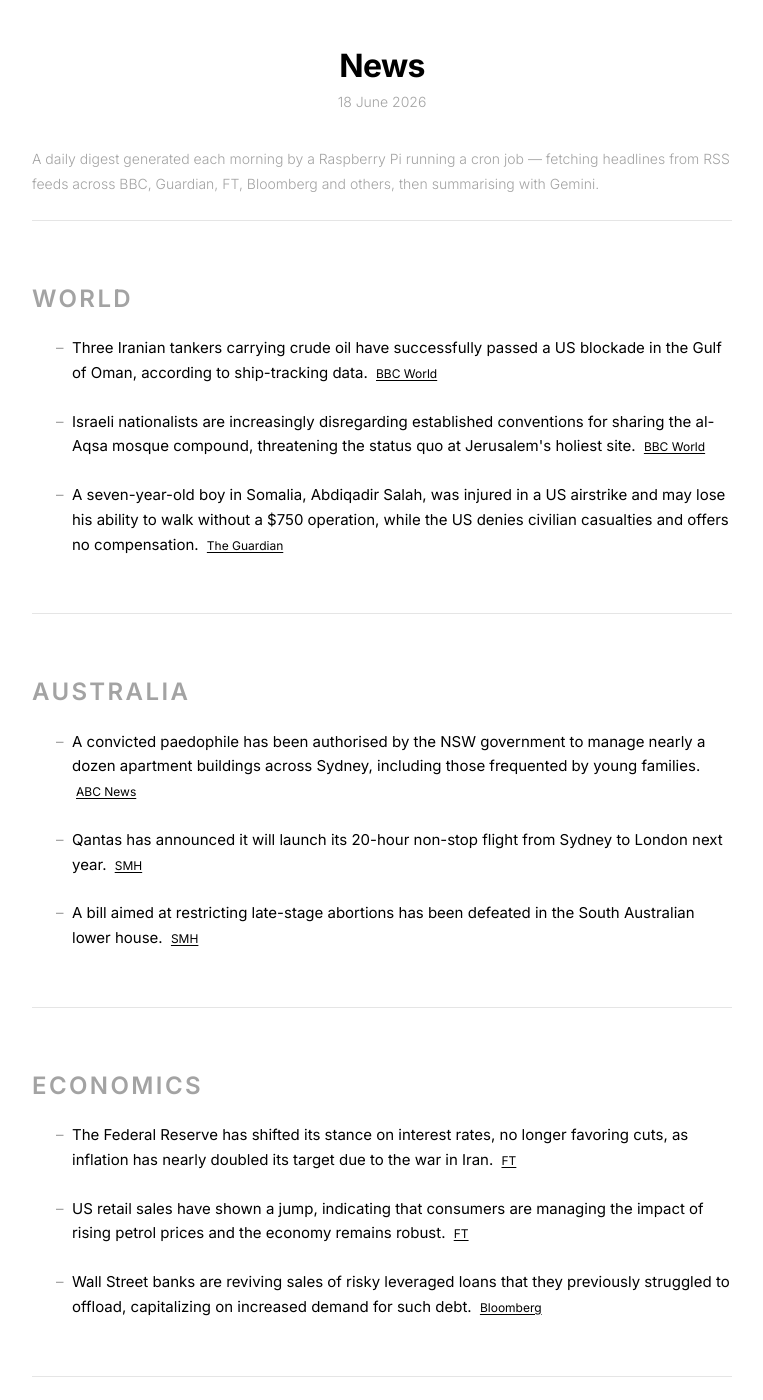
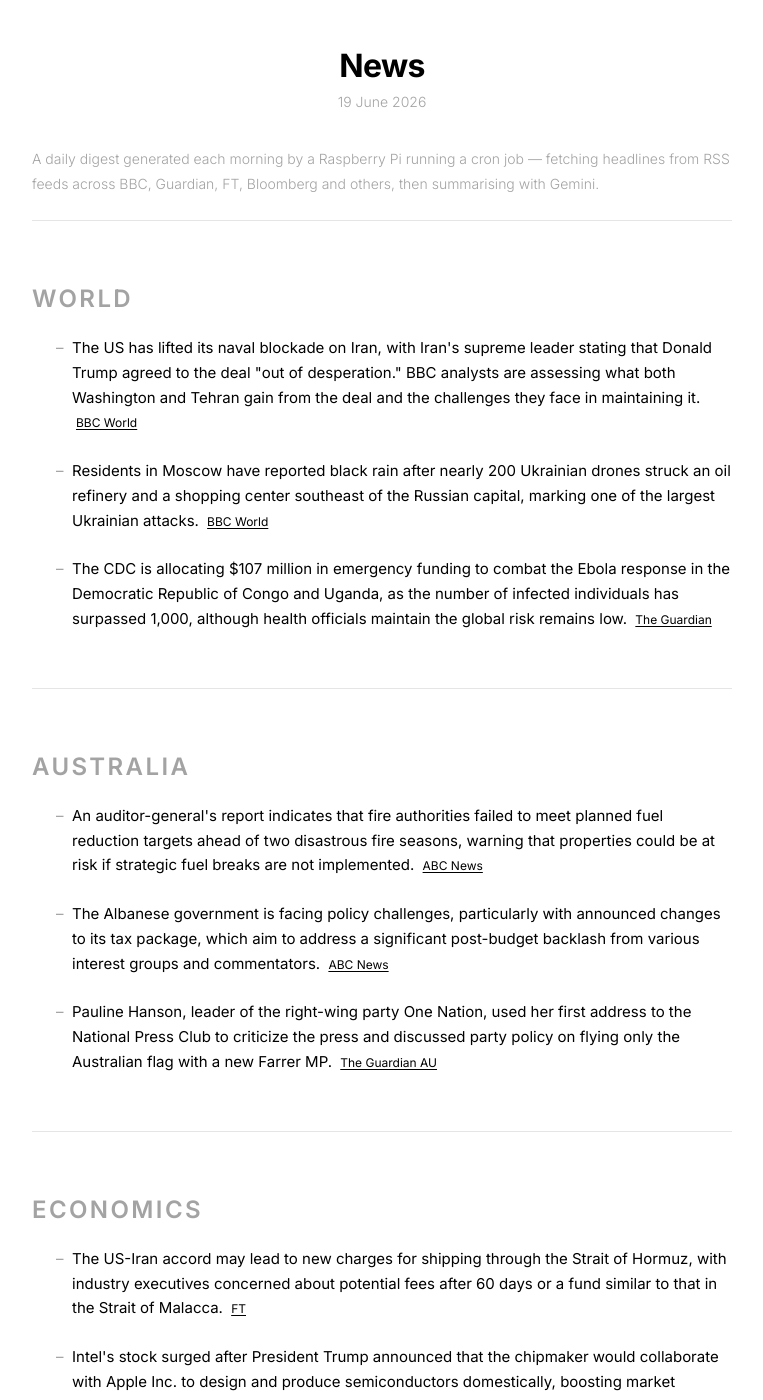
Before and after one commit to s-jac/s-jac.github.io, a Jekyll site: the page built from projects/news.html, in a window 1280 px wide and 1400 px high. Shown: the whole window, without its empty margins (258-1021 px from the left). Built offline with Jekyll 4.4.1, drawn with Linux system fonts in a browser that asks for light colours; some of the changed text lies outside the part shown.

Commit message:
daily news update 19 June 2026

```diff
--- a/_data/news.json
+++ b/_data/news.json
@@ -1,22 +1,22 @@
 {
-  "date": "18 June 2026",
-  "generated_at": "2026-06-17T21:00:31.072240+00:00",
+  "date": "19 June 2026",
+  "generated_at": "2026-06-18T21:00:30.642619+00:00",
   "sections": [
     {
       "heading": "World",
       "bullets": [
         {
-          "text": "Three Iranian tankers carrying crude oil have successfully passed a US blockade in the Gulf of Oman, according to ship-tracking data.",
+          "text": "The US has lifted its naval blockade on Iran, with Iran's supreme leader stating that Donald Trump agreed to the deal \"out of desperation.\" BBC analysts are assessing what both Washington and Tehran gain from the deal and the challenges they face in maintaining it.",
           "source": "BBC World",
           "url": "https://www.bbc.com/news/world"
         },
         {
-          "text": "Israeli nationalists are increasingly disregarding established conventions for sharing the al-Aqsa mosque compound, threatening the status quo at Jerusalem's holiest site.",
+          "text": "Residents in Moscow have reported black rain after nearly 200 Ukrainian drones struck an oil refinery and a shopping center southeast of the Russian capital, marking one of the largest Ukrainian attacks.",
           "source": "BBC World",
           "url": "https://www.bbc.com/news/world"
         },
         {
-          "text": "A seven-year-old boy in Somalia, Abdiqadir Salah, was injured in a US airstrike and may lose his ability to walk without a $750 operation, while the US denies civilian casualties and offers no compensation.",
+          "text": "The CDC is allocating $107 million in emergency funding to combat the Ebola response in the Democratic Republic of Congo and Uganda, as the number of infected individuals has surpassed 1,000, although health officials maintain the global risk remains low.",
           "source": "The Guardian",
           "url": "https://www.theguardian.com"
         }
@@ -26,19 +26,19 @@
       "heading": "Australia",
       "bullets": [
         {
-          "text": "A convicted paedophile has been authorised by the NSW government to manage nearly a dozen apartment buildings across Sydney, including those frequented by young families.",
+          "text": "An auditor-general's report indicates that fire authorities failed to meet planned fuel reduction targets ahead of two disastrous fire seasons, warning that properties could be at risk if strategic fuel breaks are not implemented.",
           "source": "ABC News",
           "url": "https://www.abc.net.au/news"
         },
         {
-          "text": "Qantas has announced it will launch its 20-hour non-stop flight from Sydney to London next year.",
-          "source": "SMH",
-          "url": "https://www.smh.com.au"
+          "text": "The Albanese government is facing policy challenges, particularly with announced changes to its tax package, which aim to address a significant post-budget backlash from various interest groups and commentators.",
+          "source": "ABC News",
+          "url": "https://www.abc.net.au/news"
         },
         {
-          "text": "A bill aimed at restricting late-stage abortions has been defeated in the South Australian lower house.",
-          "source": "SMH",
-          "url": "https://www.smh.com.au"
+          "text": "Pauline Hanson, leader of the right-wing party One Nation, used her first address to the National Press Club to criticize the press and discussed party policy on flying only the Australian flag with a new Farrer MP.",
+          "source": "The Guardian AU",
+          "url": "https://www.theguardian.com/au"
         }
       ]
     },
@@ -46,17 +46,17 @@
       "heading": "Economics",
       "bullets": [
         {
-          "text": "The Federal Reserve has shifted its stance on interest rates, no longer favoring cuts, as inflation has nearly doubled its target due to the war in Iran.",
+          "text": "The US-Iran accord may lead to new charges for shipping through the Strait of Hormuz, with industry executives concerned about potential fees after 60 days or a fund similar to that in the Strait of Malacca.",
           "source": "FT",
           "url": "https://www.ft.com"
         },
         {
-          "text": "US retail sales have shown a jump, indicating that consumers are managing the impact of rising petrol prices and the economy remains robust.",
-          "source": "FT",
-          "url": "https://www.ft.com"
+          "text": "Intel's stock surged after President Trump announced that the chipmaker would collaborate with Apple Inc. to design and produce semiconductors domestically, boosting market confidence in the company.",
+          "source": "Bloomberg",
+          "url": "https://www.bloomberg.com/markets"
         },
         {
-          "text": "Wall Street banks are reviving sales of risky leveraged loans that they previously struggled to offload, capitalizing on increased demand for such debt.",
+          "text": "A record surge in Treasury futures trading reflects increased bets on a Federal Reserve interest rate hike in July, indicating growing market expectations for tighter monetary policy.",
           "source": "Bloomberg",
           "url": "https://www.bloomberg.com/markets"
         }
```
